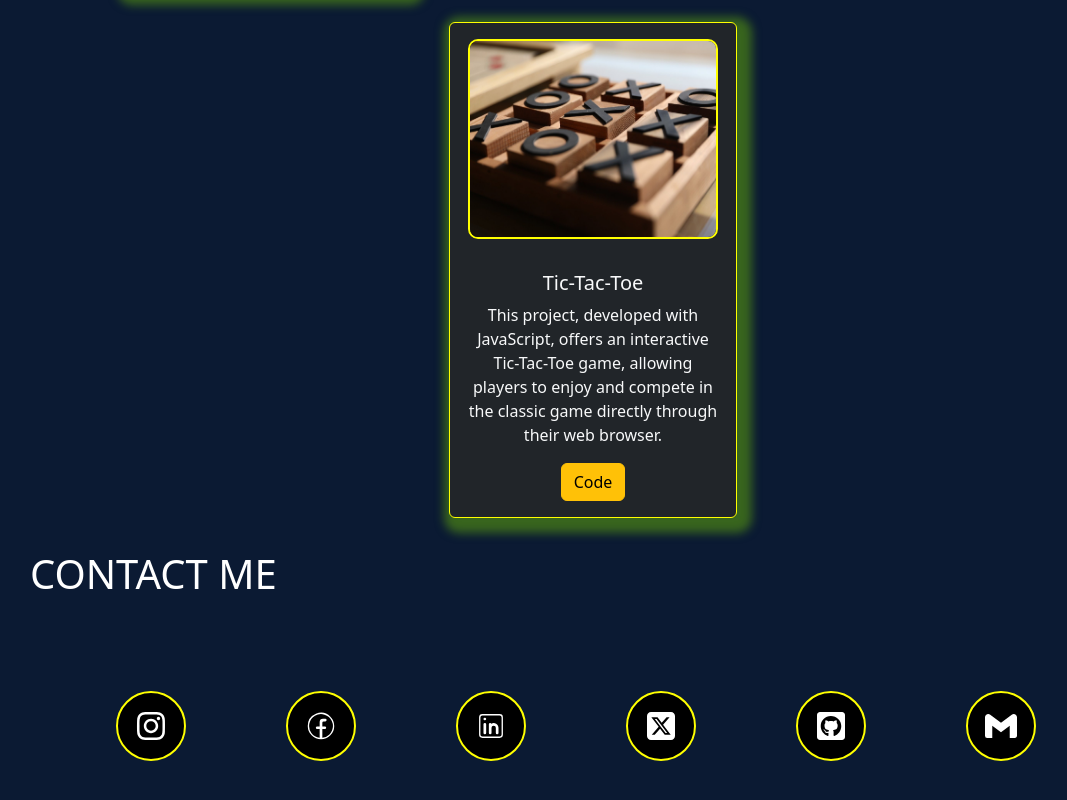
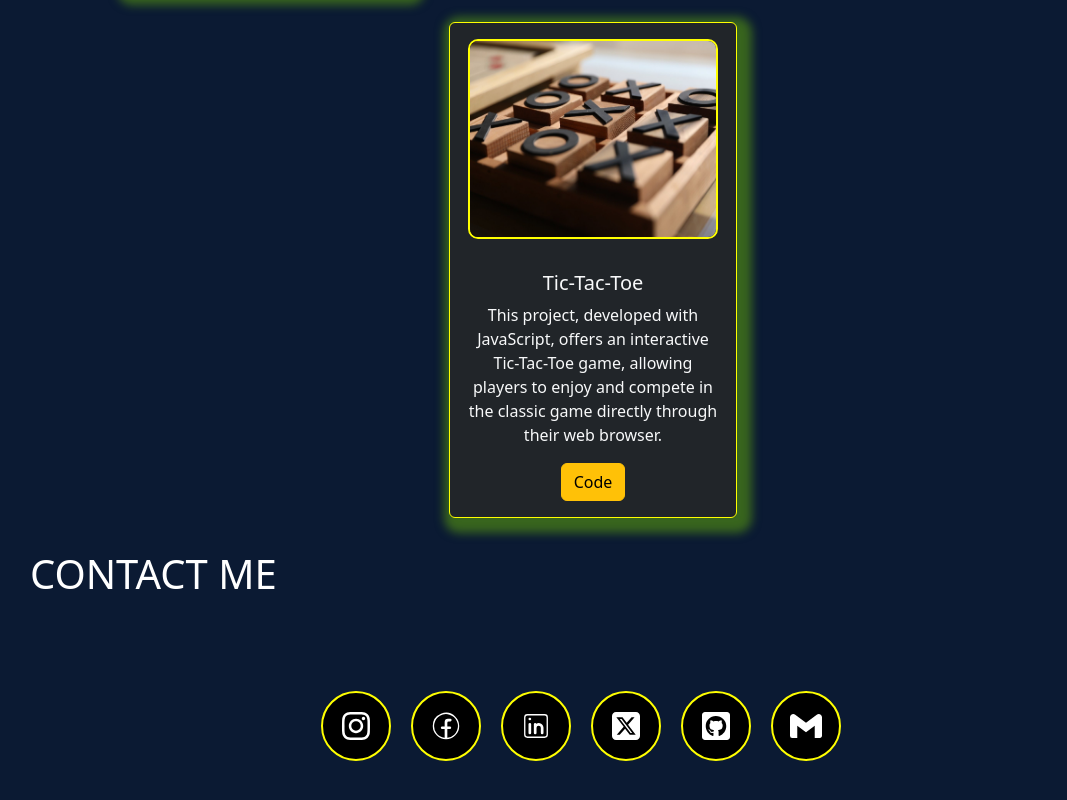
Before and after one commit to AnasShaikh5335/My-React-Portfolio, a React (Create React App) app: page / in a window 1280 px wide. Shown: the part 3355-4155 px from the top of the page, without its empty margins (64-1131 px from the left). Built offline with nearby package versions, Linux system fonts and the light colour scheme.

Commit message:
portfolio

```diff
--- a/src/components/projects.jsx
+++ b/src/components/projects.jsx
@@ -11,7 +11,7 @@ const projects = () => {
             <>
               <div
                 key={data.id}
-                className="my-3 col-sm-4 col-md-4 col-lg-3 mx-4"
+                className="my-3 col-sm-2 col-md-4 col-lg-3 mx-4"
               >
                 <div
                   className="card bg-dark text-light"
--- a/src/index.css
+++ b/src/index.css
@@ -158,11 +158,12 @@ box-shadow: var(--box-shadow);
   display: flex;
   justify-content: center;
   align-items: center;
+  margin-left: 10px;
 }
 
 .contact-icon .items{
   background-color: black;
-  margin: 50px;
+  margin: 10px;
   height: 70px;
   width: 70px;
   display: flex;
```
